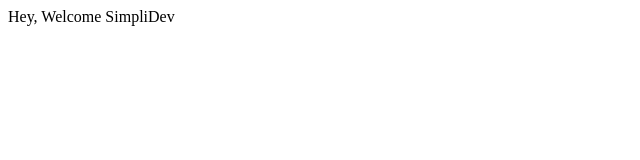
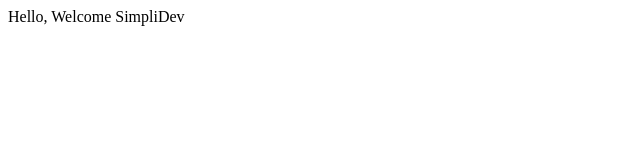
Before and after one commit to innatepassion/simplidev, a plain HTML site: page index.html in a window 1280 px wide. Shown: the full height of the page, 0-640 px from the left. Drawn offline with Linux system fonts and the light colour scheme.

Commit message:
Update index.html

```diff
--- a/index.html
+++ b/index.html
@@ -1,5 +1,5 @@
 <html>
 <body>
-<p>Hey, Welcome SimpliDev</p>
+<p>Hello, Welcome SimpliDev</p>
 </body>
 </html>
```
